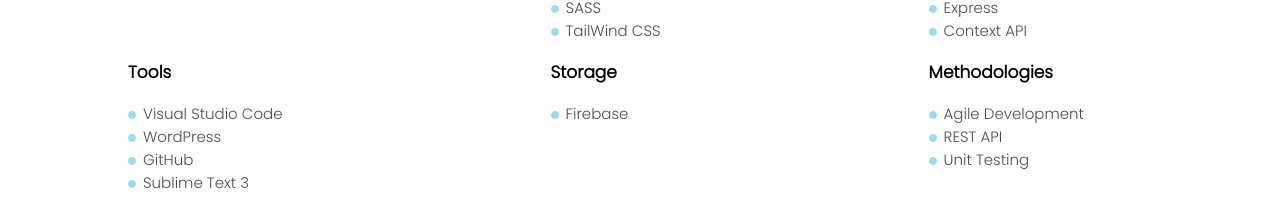
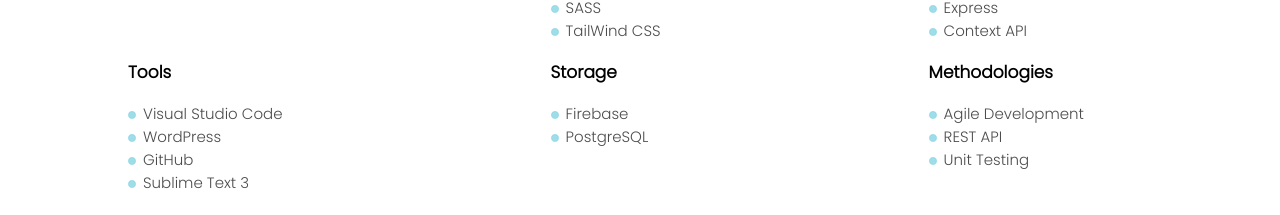
Before and after one commit to melhemdirani/Melhem, a React (Create React App) app: page / in a window 1280 px wide. Shown: the part 1816-2031 px from the top of the page. Built offline with nearby package versions, Linux system fonts and the light colour scheme.

Commit message:
edited skills section

```diff
--- a/src/Components/Skills.js
+++ b/src/Components/Skills.js
@@ -66,7 +66,7 @@ const LanguagesSet = ['JavaScript', 'HTML5', 'CSS']
 const LibrariesSet = ['React', 'Node.js', 'Material-UI', 'SASS', 'TailWind CSS']
 const Framework = ['Redux', 'GraphQl', 'Apollo', 'Express', 'Context API']
 const Tools = ['Visual Studio Code', 'WordPress', 'GitHub', 'Sublime Text 3']
-const Storage = ['Firebase']
+const Storage = ['Firebase', 'PostgreSQL']
 const Methodologies = ['Agile Development', 'REST API', 'Unit Testing']
 
 const SkillSet = ({mappedItem, type}) => {
```
